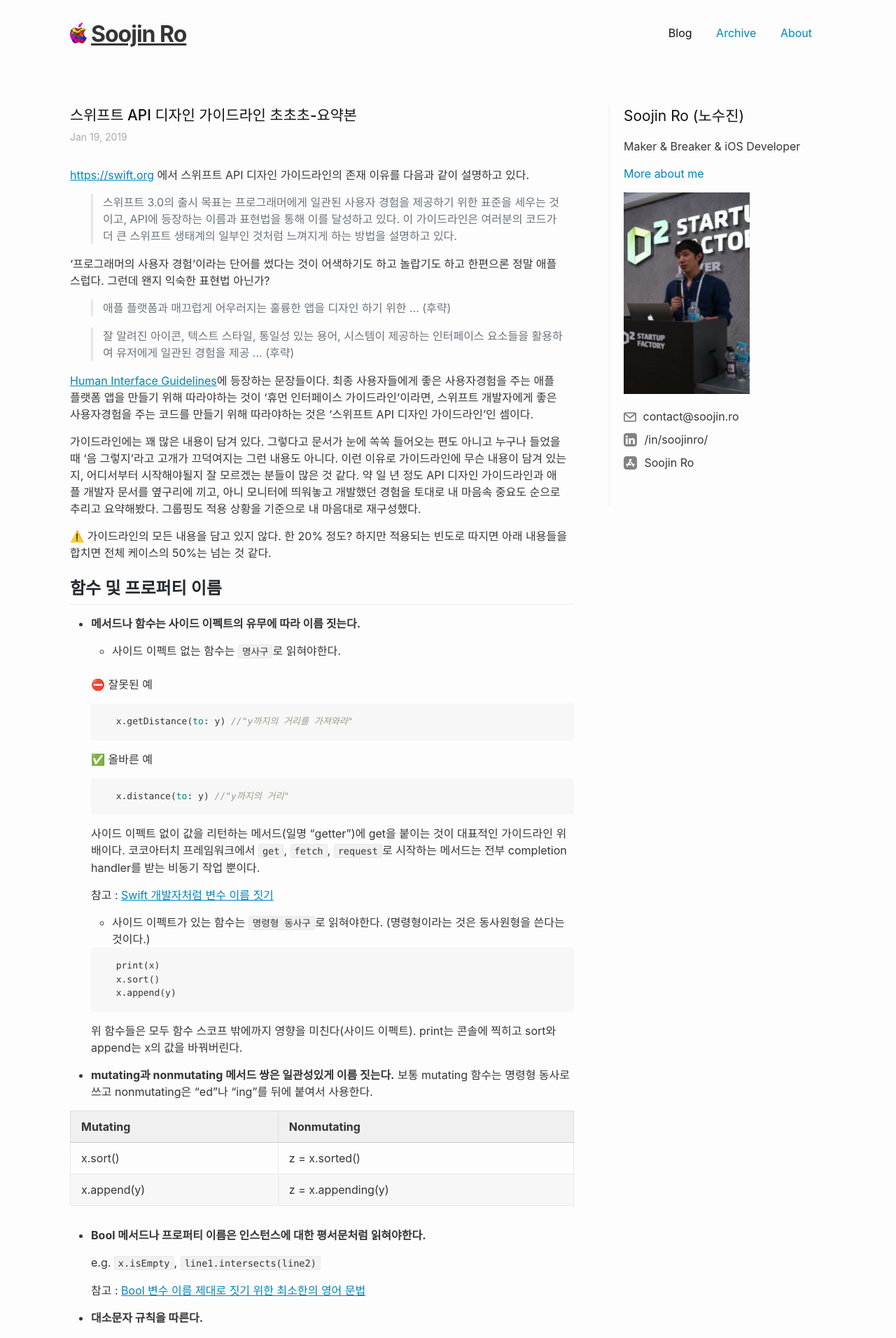
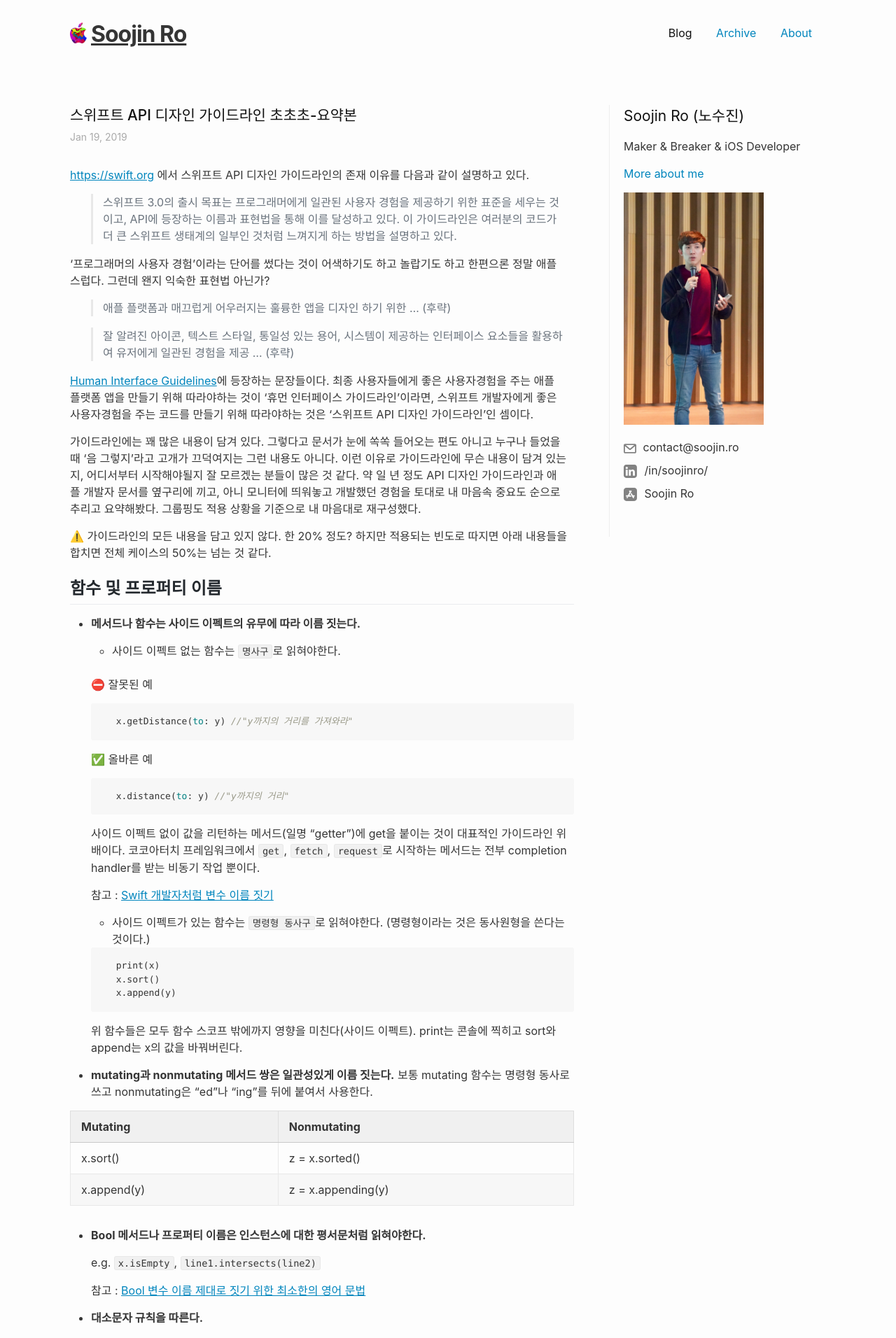
Before and after one commit to nsoojin/nsoojin.github.io, a Jekyll site: the page built from index.html, in a window 1280 px wide. Shown: the top 1912 px of the page at 70% size. Built offline with Jekyll 4.4.1, drawn with Linux system fonts in a browser that asks for light colours; the list of posts is cut into pages by our own code.

Commit message:
change profile pic

```diff
--- a/_includes/sidebar.html
+++ b/_includes/sidebar.html
@@ -2,7 +2,7 @@
   <h1 style="font-size: 21px;">Soojin Ro (노수진)</h1>
   <p>Maker & Breaker & iOS Developer</a></p>
   <p><a href="/about">More about me</a></p>
-  <img src="/assets/SoojinRo.JPG" width="180" />
+  <img src="/assets/SooJinRo-2018.JPG" width="200" />
 
   <!-- Social links -->
   <ul class="social-media-list" style="margin-top: 20px; margin-bottom: 30px;">
```
Also changed, not shown: assets/SooJinRo-2018.jpg (added).
